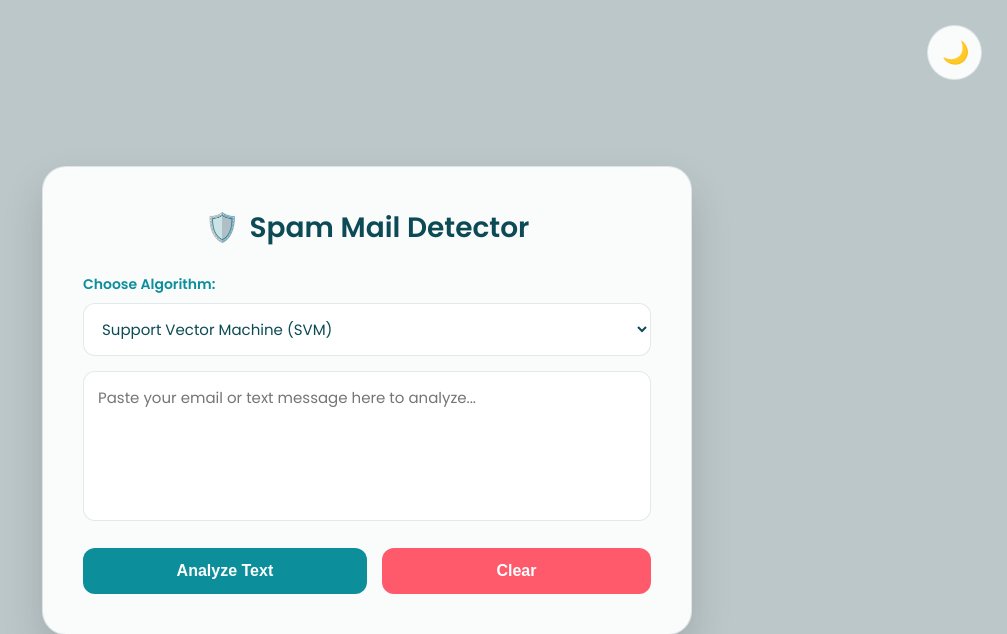
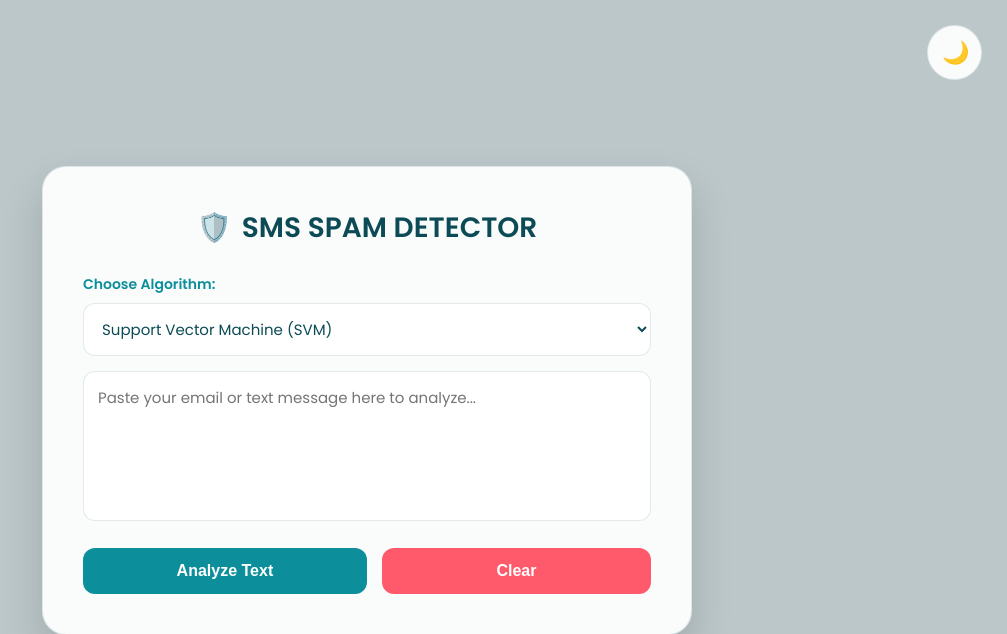
Before and after one commit to Shivangi-NITD26/spam-detector-web, a Flask app: page / in a window 1280 px wide. Shown: the top 634 px of the page, without its empty margins (273-1280 px from the left). Run offline with Flask 3, Linux system fonts and the light colour scheme; parts of the project's set-up code (start-up, migrations or seed data) failed here and were passed over.

Commit message:
Update index.html

```diff
--- a/templates/index.html
+++ b/templates/index.html
@@ -3,7 +3,7 @@
 <head>
     <meta charset="UTF-8">
     <meta name="viewport" content="width=device-width, initial-scale=1.0">
-    <title>Spam Mail Detector</title>
+    <title>SMS SPAM DETECTOR</title>
     <link href="https://fonts.googleapis.com/css2?family=Poppins:wght@300;400;600&display=swap" rel="stylesheet">
     <link rel="stylesheet" href="{{ url_for('static', filename='css/style.css') }}">
 </head>
@@ -13,7 +13,7 @@
 
 <div class="container">
 
-    <h2><span class="icon">🛡️</span> Spam Mail Detector</h2>
+    <h2><span class="icon">🛡️</span> SMS SPAM DETECTOR</h2>
 
     <form action="/predict" method="POST">
 
```
